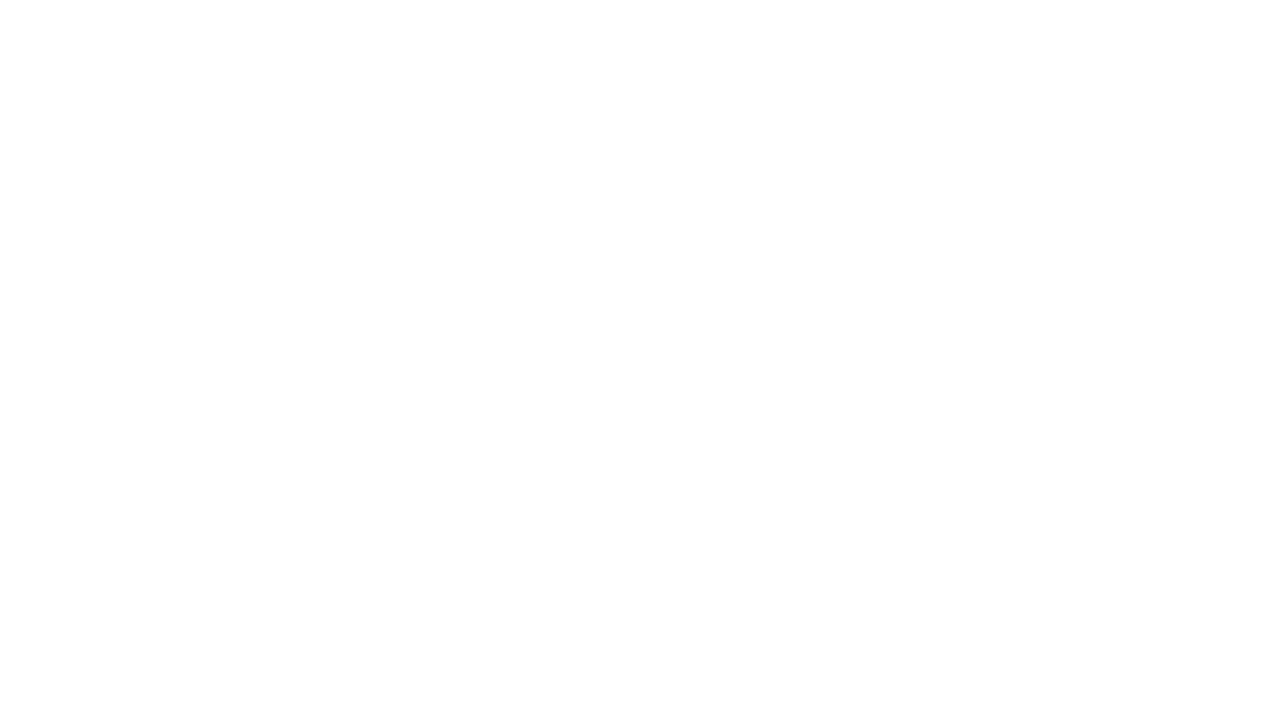
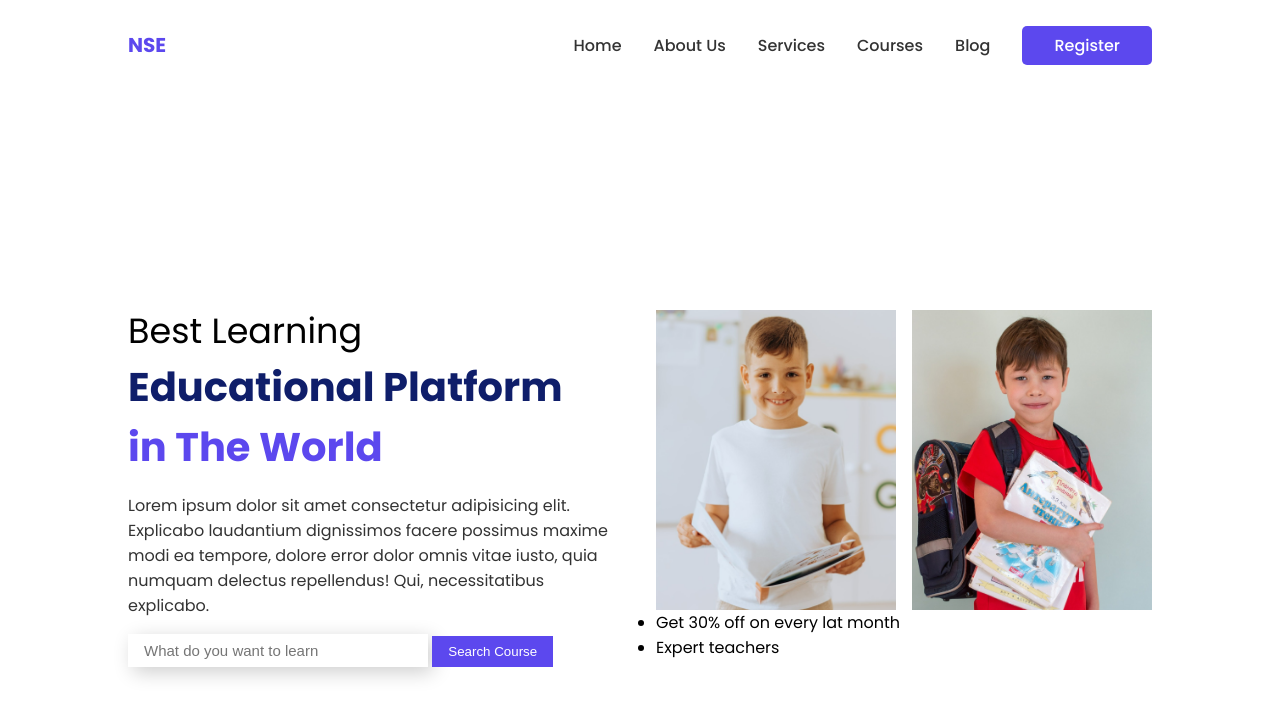
Before and after one commit to amiralidashtbani/Mini-Project-Header-Site-Educational, a plain HTML site: page index.html in a window 1280 px wide. Drawn offline with Linux system fonts and the light colour scheme.

Commit message:
writing header codes , add file img-1.jpg , img-2.jpg

```diff
--- a/css/style.css
+++ b/css/style.css
@@ -0,0 +1,126 @@
+/* Main Code */
+
+* {
+    margin: 0;
+    padding: 0;
+    box-sizing: border-box;
+}
+
+body {
+    font-family: 'Poppins', sans-serif;
+}
+
+.header-container {
+    width: 80%;
+    margin: 5px auto;
+}
+
+.header-nav {
+    width: 100%;
+    height: 80px;
+    display: flex;
+    justify-content: space-between;
+    align-items: center;
+}
+
+.header-title {
+    color: #5c48ee;
+    font-size: 20px;
+    font-weight: 700;
+}
+
+.item-nav {
+    list-style-type: none;
+    display: flex;
+    gap: 2rem;
+}
+
+.item {
+    color: #333333;
+}
+
+.item , .btn-register {
+    text-decoration: none;
+    font-weight: 500;
+    transition: all 0.4s;
+}
+
+.item:hover {
+    color: #5c48ee;
+}
+
+.btn-register {
+    background-color: #5c48ee;
+    color: white;
+    padding: 0.5rem 2rem;
+    border-radius: 5px;
+}
+
+.btn-register:hover {
+    background-color: #0f1e6a;
+}
+
+.section-content-header {
+    display: grid;
+    grid-template-columns: repeat(2 , 1fr);
+    gap: 2rem;
+    height: 100vh;
+    justify-content: center;
+    align-items: center;
+}
+
+img {
+    width: 200px;
+    width: 100%;
+}
+
+.section-left-title {
+    margin-bottom: 1rem;
+}
+
+.title-top {
+    font-weight: 400;
+    font-size: 35px;
+}
+
+.title {
+    font-size: 40px;
+    color: #0f1e6a;
+}
+
+.title-btm {
+    font-size: 40px;
+    font-weight: 700;
+    color: #5c48ee;
+}
+
+p {
+    color: #333333;
+    margin-bottom: 1rem;
+}
+
+.boxsearch {
+    border: 0;
+    background-color: #fff;
+    max-width: 300px;
+    width: 100%;
+    padding: 0.5rem 1rem;
+    outline: 0;
+    box-shadow: 5px 5px 20px rgba(0,0,0,0.2) ;
+    font-size: 15px;
+}
+
+.btn-searchbox {
+    padding: 0.5rem 1rem;
+    border: 0;
+    background-color: #5c48ee;
+    color: white;
+}
+
+
+.header-img {
+    display: grid;
+    grid-template-columns: repeat(2 , 1fr);
+    gap: 1rem;
+    width: 100%;
+}
--- a/index.html
+++ b/index.html
@@ -4,9 +4,54 @@
     <meta charset="UTF-8">
     <meta name="viewport" content="width=device-width, initial-scale=1.0">
     <link rel="stylesheet" href="css/style.css">
+    <link rel="preconnect" href="https://fonts.googleapis.com">
+    <link rel="preconnect" href="https://fonts.gstatic.com" crossorigin>
+    <link href="https://fonts.googleapis.com/css2?family=Poppins:wght@400;500;600;700&display=swap" rel="stylesheet">
     <title>Mini-Project-Header-Site-Educational</title>
 </head>
 <body>
-
+    <header class="header-container">
+        <div class="header-nav">
+            <div class="logo">
+                <h3 class="header-title"> NSE </h3>
+            </div>
+            <div class="link-items">
+                <ul class="item-nav">
+                    <li><a class="item" href="#">Home</a></li>
+                    <li><a class="item" href="#">About Us</a></li>
+                    <li><a class="item" href="#">Services</a></li>
+                    <li><a class="item" href="#">Courses</a></li>
+                    <li><a class="item" href="#">Blog</a></li>
+                    <li><a class="btn-register" href="#">Register</a></li>
+                </ul>
+            </div>
+        </div>
+        <div class="section-content-header">
+            <div class="section-left">
+                <div class="section-left-title">
+                    <span class="title-top">Best Learning</span>
+                    <h1 class="title">Educational Platform</h1>
+                    <span class="title-btm"> in The World</span>
+                </div>
+                <p>Lorem ipsum dolor sit amet consectetur adipisicing elit. Explicabo laudantium dignissimos facere possimus maxime modi ea tempore, dolore error dolor omnis vitae iusto, quia numquam delectus repellendus! Qui, necessitatibus explicabo.</p>
+                <div class="form-sc">
+                    <input class="boxsearch" type="text" placeholder="What do you want to learn">
+                    <button class="btn-searchbox">Search Course</button>
+                </div>
+            </div>
+            <div class="section-right">
+                <div class="header-img">
+                    <img src="img/img-1.jpg" alt="img">
+                    <img src="img/img-2.jpg" alt="img">
+                </div>
+                <div class="content-img-text">
+                    <ul>
+                        <li>Get 30% off on every lat month</li>
+                        <li>Expert teachers</li>
+                    </ul>
+                </div>
+            </div>
+        </div>
+    </header>
 </body>
 </html>
```
Also changed, not shown: img/img-1.jpg (added), img/img-2.jpg (added).
